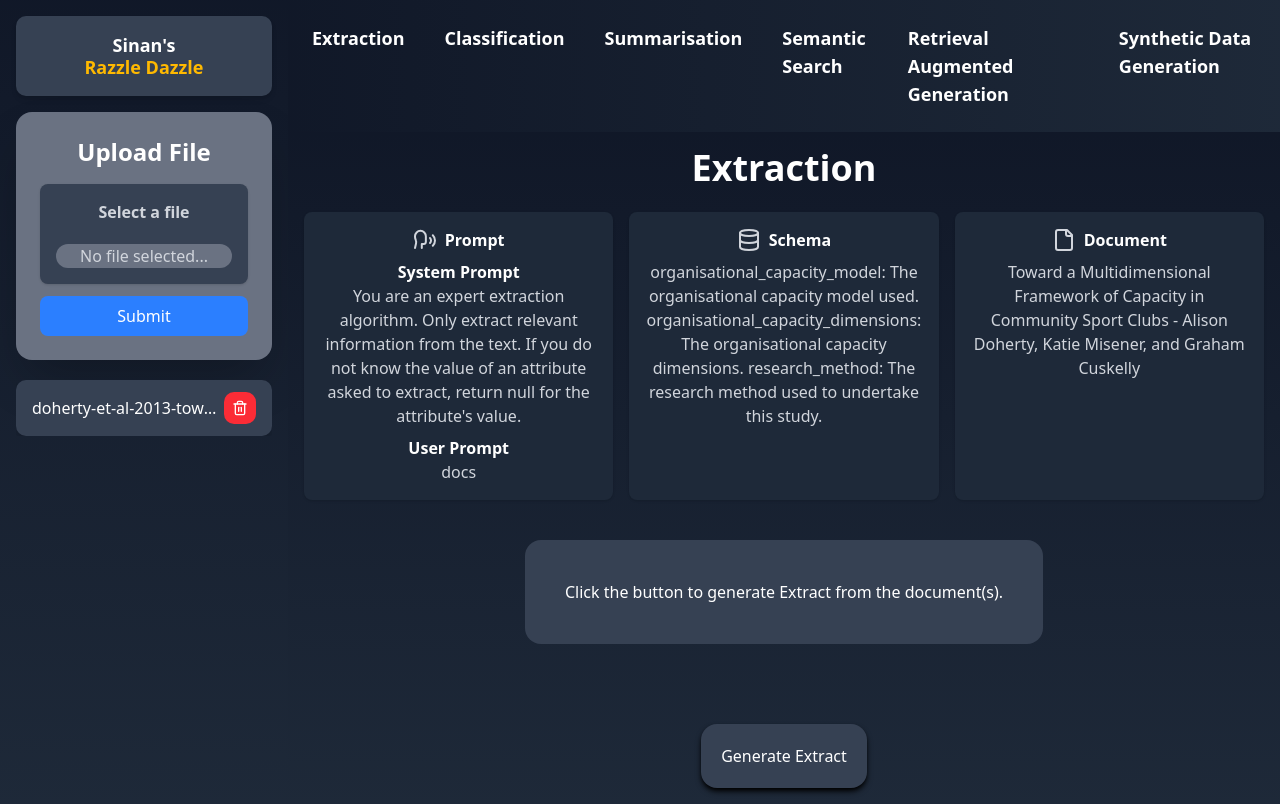
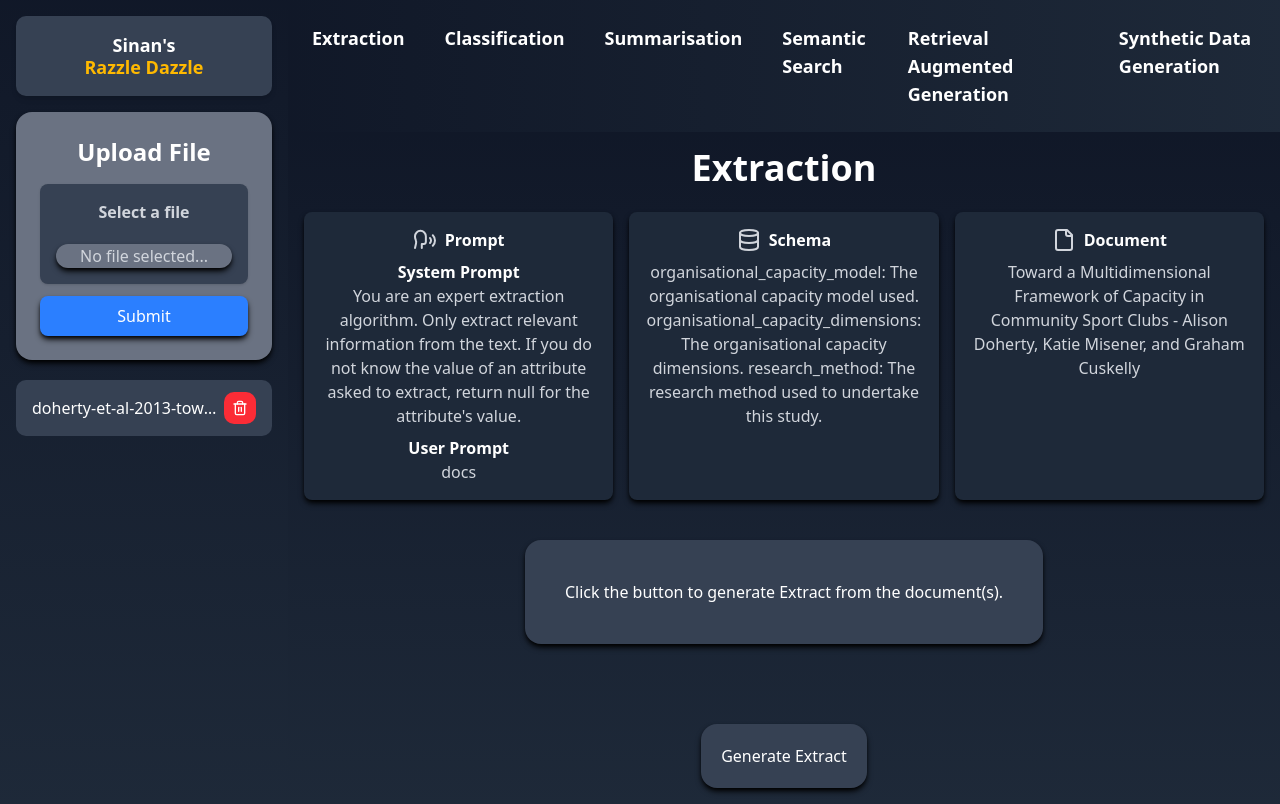
Before and after one commit to kopperino/llm-techniques, a Next.js app: page /extraction in a window 1280 px wide. Built offline with nearby package versions, Linux system fonts and the light colour scheme.

Commit message:
Style updates

```diff
--- a/src/components/ui/fileuploader.tsx
+++ b/src/components/ui/fileuploader.tsx
@@ -40,7 +40,7 @@ export default function FileUploader({ setRefreshTrigger }: FileUploaderProps) {
     };
 
     return (
-        <div className="bg-gray-500 p-6 shadow-2xl text-white min-w-full mt-0 rounded-2xl">
+        <div className="bg-gray-500 p-6 shadow-md text-white min-w-full mt-0 rounded-2xl shadow-black">
             <h2 className="text-2xl font-semibold text-center mb-4">
                 Upload File
             </h2>
@@ -50,7 +50,7 @@ export default function FileUploader({ setRefreshTrigger }: FileUploaderProps) {
                     <div className="text-base font-extrabold text-center">
                         Select a file
                     </div>
-                    <div className="bg-gray-500 rounded-2xl px-2 mt-5 text-center w-full max-w-xs">
+                    <div className="bg-gray-500 rounded-2xl px-2 mt-5 text-center w-full max-w-xs shadow-md shadow-black">
                         <p className="truncate overflow-hidden text-ellipsis">
                             {file?.name || 'No file selected...'}
                         </p>
@@ -67,7 +67,7 @@ export default function FileUploader({ setRefreshTrigger }: FileUploaderProps) {
 
                 <button
                     type="submit"
-                    className="bg-blue-500 hover:bg-blue-600 text-white font-medium py-2 rounded-md transition"
+                    className="bg-blue-500 hover:bg-blue-600 text-white font-medium py-2 shadow-black shadow-md rounded-md transition"
                 >
                     Submit
                 </button>
--- a/src/components/ui/instructions.tsx
+++ b/src/components/ui/instructions.tsx
@@ -11,7 +11,7 @@ export default function Instructions(props: InstructionProps) {
     return (
         <div>
             <ul className="grid grid-cols-1 md:grid-cols-3 mt-6 gap-4 text-gray-300">
-                <li className="p-4 bg-gray-800 rounded-md shadow  text-center hover:bg-gray-700">
+                <li className="p-4 bg-gray-800 rounded-md shadow-md shadow-black text-center hover:bg-gray-700">
                     <div className="flex flex-row justify-center items-center gap-2">
                         <Speech />
                         <h1 className="font-bold text-white ">Prompt</h1>
@@ -23,14 +23,14 @@ export default function Instructions(props: InstructionProps) {
                     <h2 className="font-bold text-white mt-2">User Prompt</h2>
                     <p>{props.user_prompt}</p>
                 </li>
-                <li className="p-4 bg-gray-800 rounded-md shadow text-center hover:bg-gray-700">
+                <li className="p-4 bg-gray-800 rounded-md shadow-md shadow-black text-center hover:bg-gray-700">
                     <div className="flex flex-row justify-center gap-2 items-center">
                         <Database />
                         <h1 className="font-bold text-white">Schema</h1>
                     </div>
                     <p className="mt-2">{props.schema}</p>
                 </li>
-                <li className="p-4 bg-gray-800 rounded-md shadow text-center hover:bg-gray-700">
+                <li className="p-4 bg-gray-800 rounded-md shadow-md shadow-black text-center hover:bg-gray-700">
                     <div className="flex flex-row justify-center items-center gap-2">
                         <File />
                         <h1 className="font-bold text-white">Document</h1>
--- a/src/components/ui/llmexecutor.tsx
+++ b/src/components/ui/llmexecutor.tsx
@@ -28,7 +28,7 @@ export default function LLMExecutor(props: ExecutorProps) {
     };
     return (
         <div className="flex flex-col justify-between h-full">
-            <div className="flex items-center justify-center text-white text-center mt-10 bg-gray-700 p-10 rounded-2xl mb-16 md:mb-20 hover:bg-gray-600">
+            <div className="flex items-center justify-center text-white text-center mt-10 shadow-md shadow-black bg-gray-700 p-10 rounded-2xl mb-16 md:mb-20 hover:bg-gray-600">
                 <p>
                     {JSON.stringify(llmOutput) ??
                         `Click the button to generate ${props.action} from the document(s).`}
--- a/src/components/ui/sidebar.tsx
+++ b/src/components/ui/sidebar.tsx
@@ -34,7 +34,6 @@ export default function Sidebar() {
 
     return (
         <div className="w-72 min-w-72 min-h-screen bg-gradient-to-b from-gray-900 to-gray-800 text-white flex flex-col p-4 shadow-lg">
-            {/* Header */}
             <Link href="/">
                 <div className="flex items-center justify-center text-center w-full h-20 bg-gray-700 text-white font-bold text-lg rounded-lg shadow-md">
                     <div className="leading-tight hover:text-amber-300 transition duration-300">
@@ -55,7 +54,7 @@ export default function Sidebar() {
                         files.map((file) => (
                             <li
                                 key={file}
-                                className="flex justify-between items-center bg-gray-700 px-4 py-3 rounded-lg shadow-md transition duration-300 hover:bg-gray-600"
+                                className="flex justify-between items-center bg-gray-700 px-4 py-3 rounded-lg transition duration-300 hover:bg-gray-600"
                             >
                                 <span className="truncate">{file}</span>
                                 <button
```
